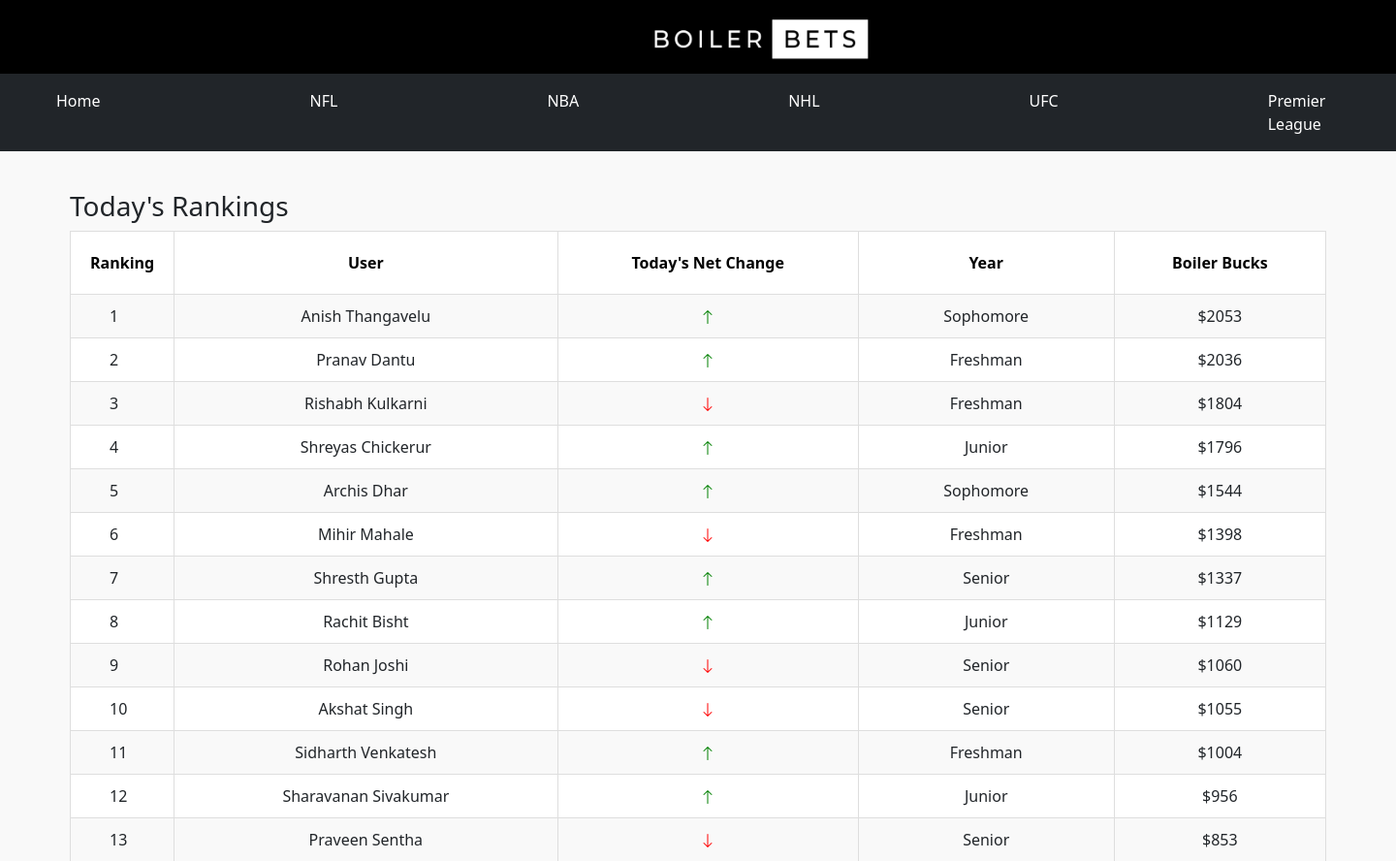
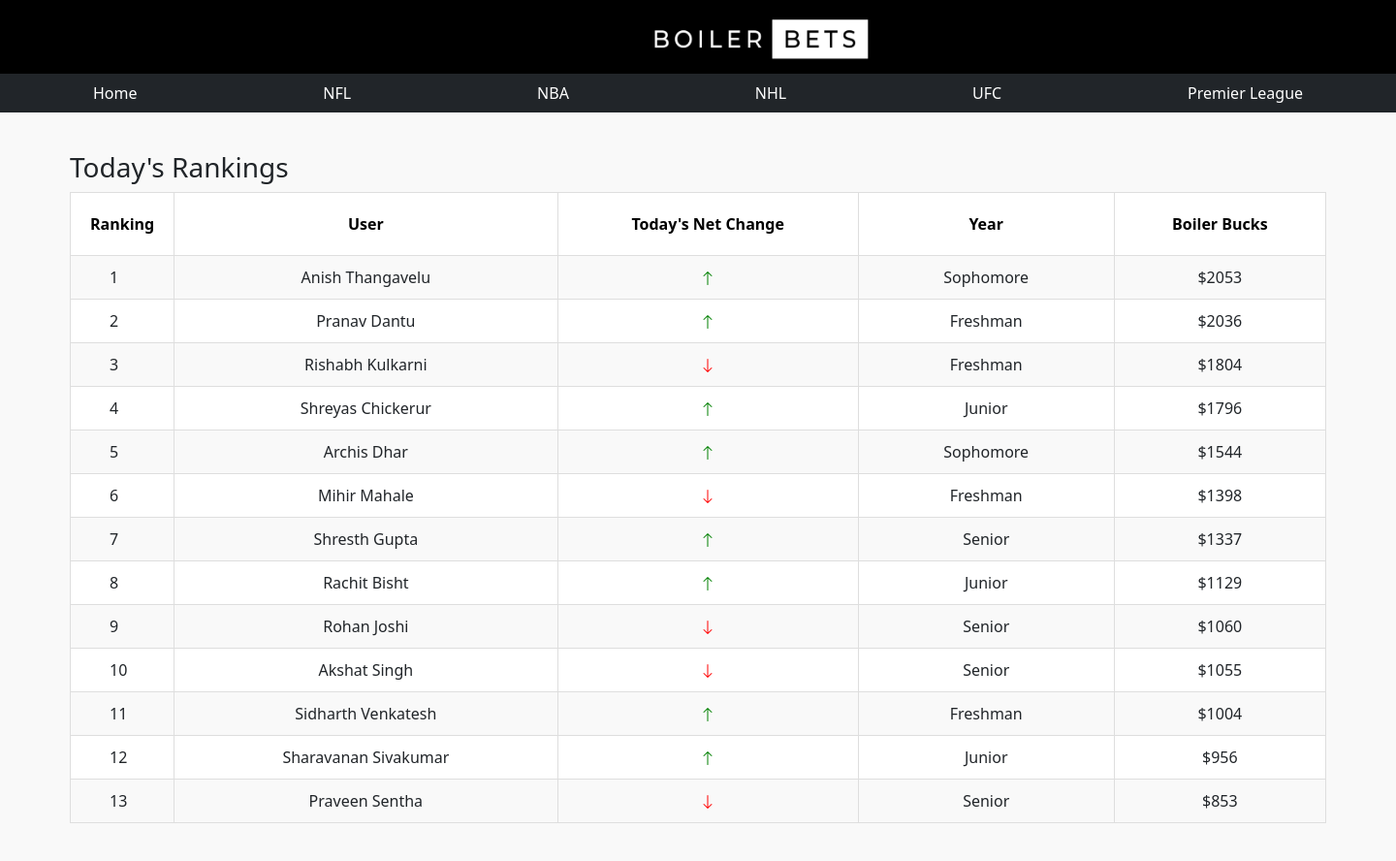
Before and after one commit to pdpurdue/BoilerBets, a Flask app: page /index in a window 1440 px wide. Shown: the top 888 px of the page at 97% size. After the commit the page ends 849 px from the top, so only its background shows below. Run offline with Flask 2, Linux system fonts and the light colour scheme; some libraries are stand-ins or nearby versions.

Commit message:
evenly split navbar

```diff
--- a/templates/base.html
+++ b/templates/base.html
@@ -17,30 +17,29 @@
         <img src="{{url_for('static', filename='main_icon.png')}}" width="240" height="50" style="margin-left: 670px;" alt="">
       </a>
   </nav>
-  <nav class="navbar navbar-expand-lg navbar-dark bg-dark" style="padding-left:50px">
+  <nav class="navbar-nav nav-fill w-100 navbar-expand-lg navbar-dark bg-dark justify-content-center">
 
-    <div class="collapse navbar-collapse" id="navbarSupportedContent">
-      <ul class="navbar-nav mr-auto">
-        <li class="nav-item active" style="margin-right: 200px;">
+
+      <ul class="nav justify-content-center">
+        <li class="nav-item active">
           <a class="nav-link" href="/index" style="color: white;">Home </a>
         </li>
-        <li class="nav-item" style="margin-right: 200px;">
+        <li class="nav-item">
           <a class="nav-link" href="/nfl" style="color: white;">NFL</a>
         </li>
-        <li class="nav-item" style="margin-right: 200px;">
+        <li class="nav-item">
           <a class="nav-link" href="/nba" style="color: white;">NBA</a>
         </li>
-        <li class="nav-item" style="margin-right: 200px;">
+        <li class="nav-item">
           <a class="nav-link" href="/nhl" style="color: white;">NHL</a>
         </li>
-        <li class="nav-item" style="margin-right: 200px;">
+        <li class="nav-item">
           <a class="nav-link" href="/ufc" style="color: white;">UFC</a>
         </li>
-        <li class="nav-item" style="margin-right: 50px;">
+        <li class="nav-item">
           <a class="nav-link" href="/premier" style="color: white;">Premier League</a>
         </li>
       </ul>
-    </div>
   </nav>
     {% block body %}
 
```
